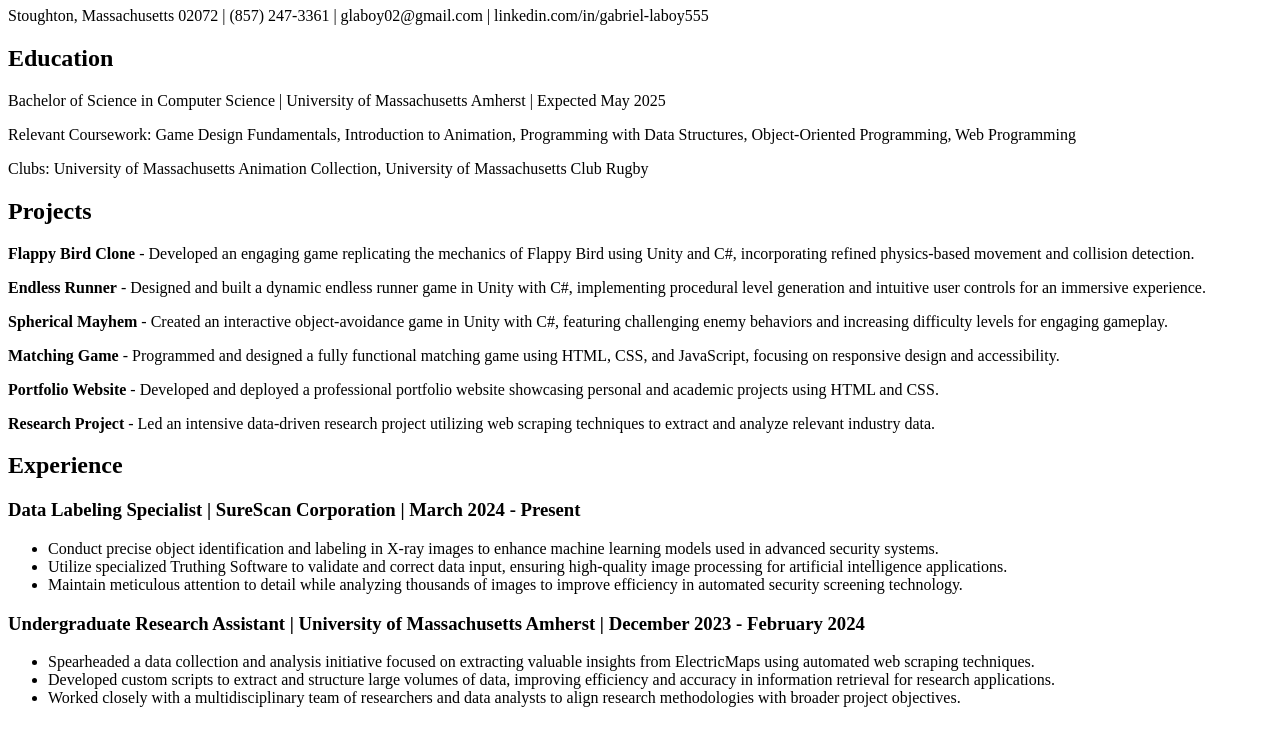
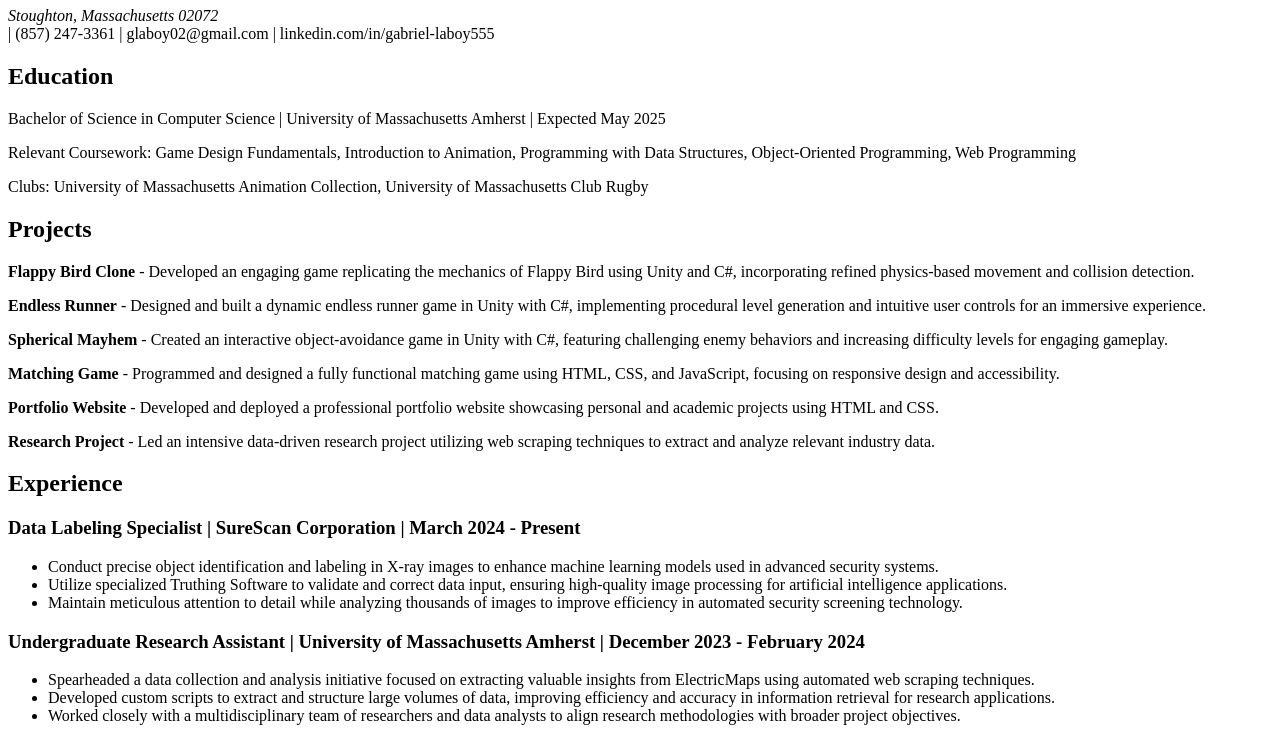
Before and after one commit to glaboy02/glaboy02.github.io, a plain HTML site: page Exercises/exercise2.html in a window 1280 px wide. Shown: the part 73-802 px from the top of the page. Drawn offline with Linux system fonts and the light colour scheme.

Commit message:
Update exercise2.html

```diff
--- a/Exercises/exercise2.html
+++ b/Exercises/exercise2.html
@@ -8,7 +8,7 @@
 <body>
     <main>
     <h1>Gabriel Laboy</h1>
-    <p>Stoughton, Massachusetts 02072 | (857) 247-3361 | glaboy02@gmail.com | linkedin.com/in/gabriel-laboy555</p>
+    <p><address>Stoughton, Massachusetts 02072 </address> | (857) 247-3361 | glaboy02@gmail.com | linkedin.com/in/gabriel-laboy555</p>
     <h2><strong>Education</strong></h2>
     <p>Bachelor of Science in Computer Science | University of Massachusetts Amherst | Expected May 2025 </p>
     <p>Relevant Coursework: Game Design Fundamentals, Introduction to Animation, Programming with Data Structures, Object-Oriented Programming, Web Programming </p>
```
